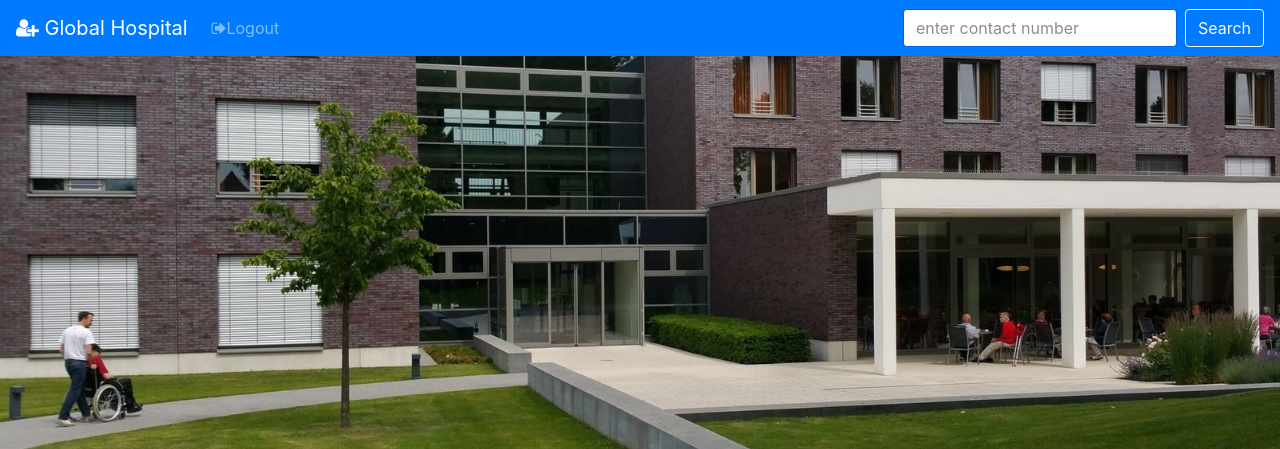
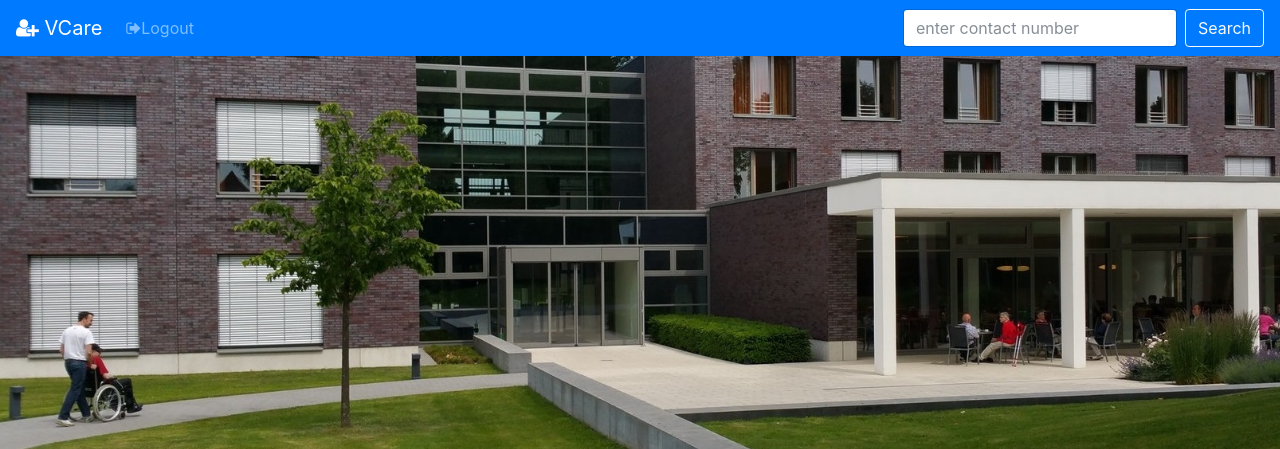
Before and after one commit to Mumbai18/team-1, a PHP site: page /admin-panel.php in a window 1280 px wide. Shown: the top 449 px of the page. Run offline with PHP 8.4, Linux system fonts and the light colour scheme; a user stored in the database is signed in; some libraries are stand-ins or nearby versions.

Commit message:
Commit for Patient

```diff
--- a/VCare/func.php
+++ b/VCare/func.php
@@ -55,7 +55,7 @@ function display_admin_panel(){
     <!-- Bootstrap CSS -->
     <link rel="stylesheet" href="https://maxcdn.bootstrapcdn.com/bootstrap/4.0.0-beta/css/bootstrap.min.css" integrity="sha384-/Y6pD6FV/Vv2HJnA6t+vslU6fwYXjCFtcEpHbNJ0lyAFsXTsjBbfaDjzALeQsN6M" crossorigin="anonymous">
       <nav class="navbar navbar-expand-lg navbar-dark bg-primary fixed-top">
-  <a class="navbar-brand" href="#"><i class="fa fa-user-plus" aria-hidden="true"></i> Global Hospital</a>
+  <a class="navbar-brand" href="#"><i class="fa fa-user-plus" aria-hidden="true"></i> VCare </a>
   <button class="navbar-toggler" type="button" data-toggle="collapse" data-target="#navbarSupportedContent" aria-controls="navbarSupportedContent" aria-expanded="false" aria-label="Toggle navigation">
     <span class="navbar-toggler-icon"></span>
   </button>
```
